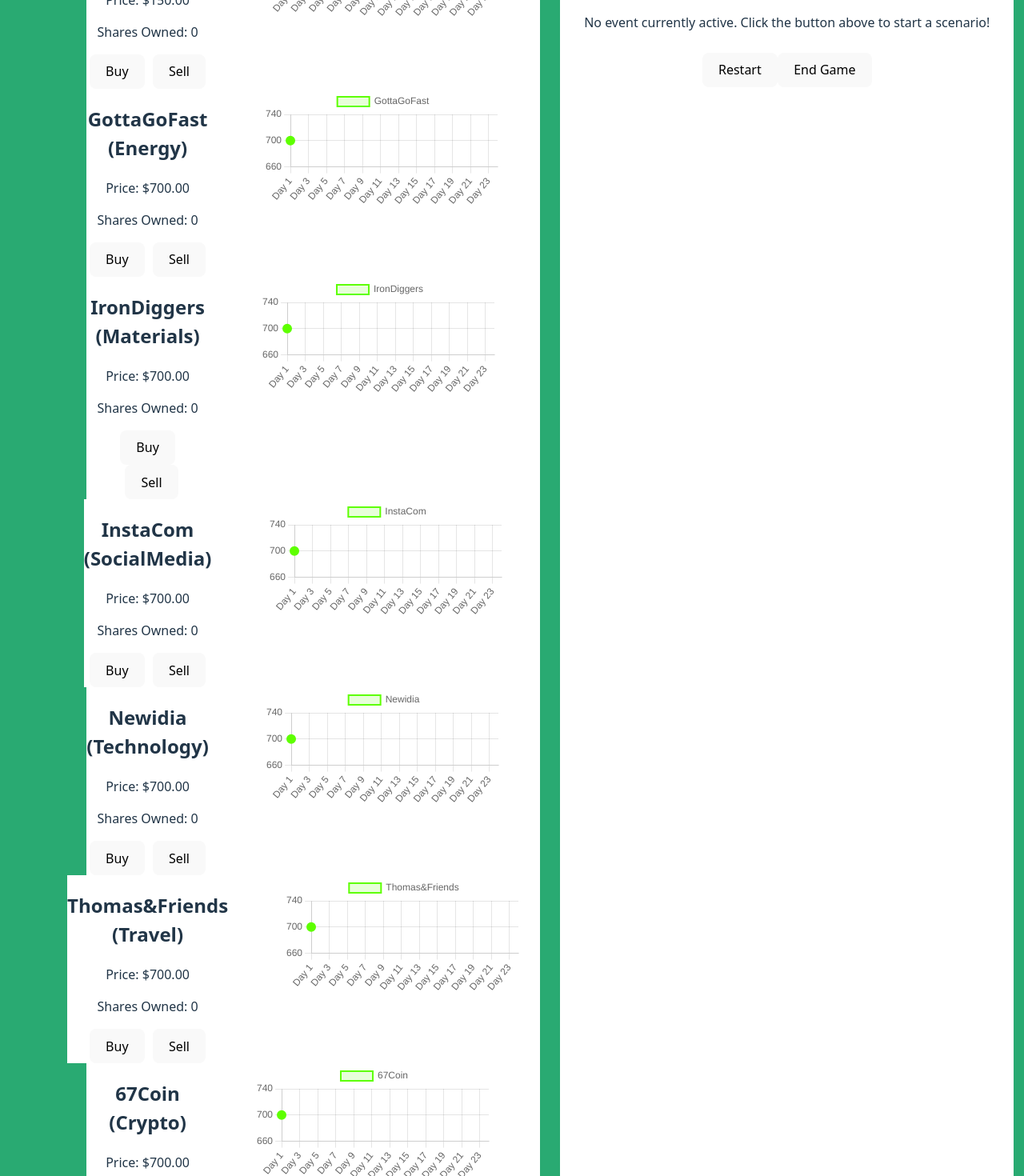
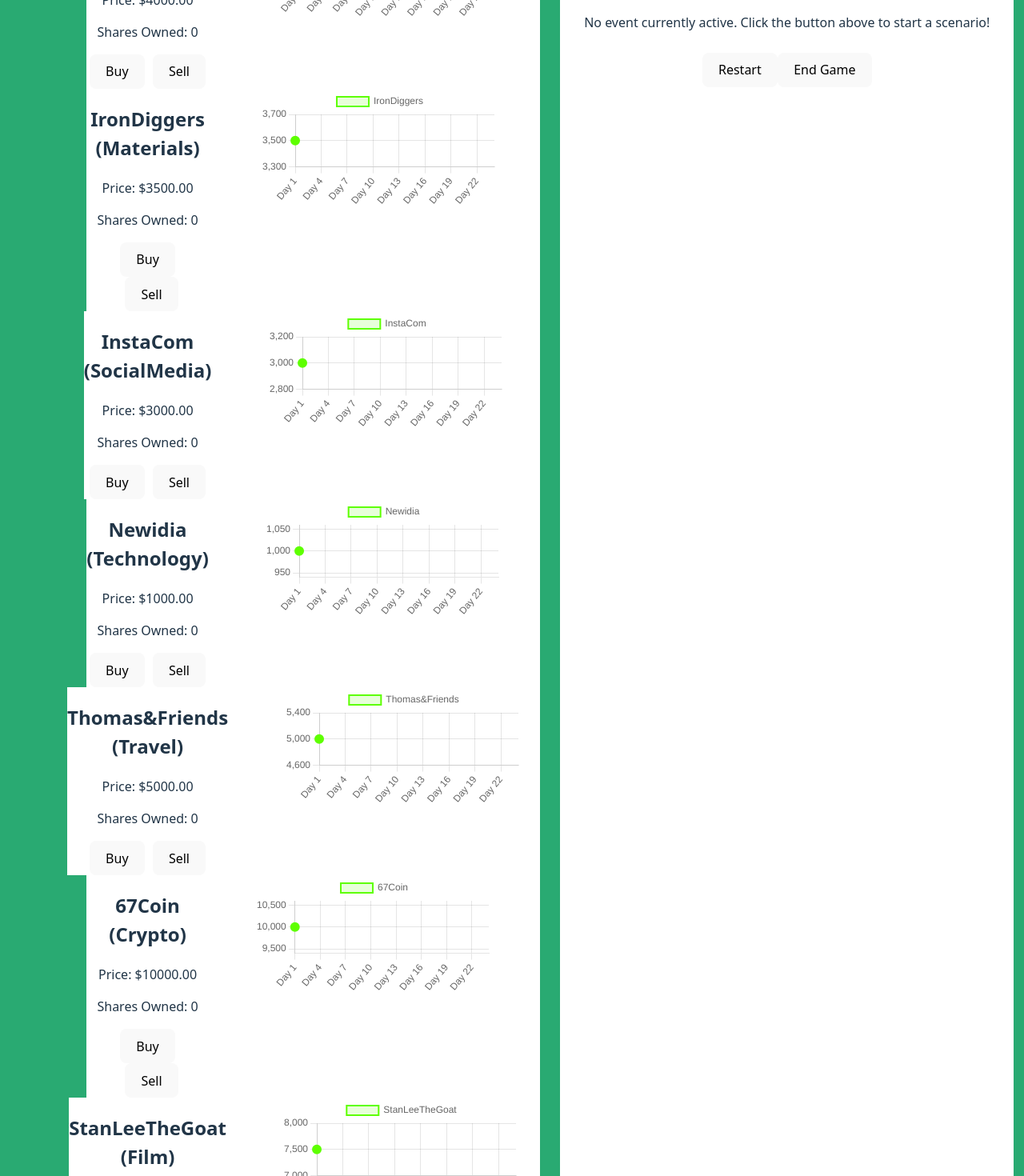
Before and after one commit to williamz2198/HackNYU-2025, a React (Vite) app in the folder win-or-crash/: page / in a window 1280 px wide. Shown: the part 660-2130 px from the top of the page at 80% size. Built offline with nearby package versions, Linux system fonts and the light colour scheme.

Commit message:
changed values

```diff
--- a/win-or-crash/src/App.jsx
+++ b/win-or-crash/src/App.jsx
@@ -13,14 +13,13 @@ function App() {
   const [money,setMoney] = useState(10000);
   const [portfolio, setPortfolio] = useState({}); // key: stock.name -> { quantity, avgPrice }
   const [stocks, setStocks] = useState([
-    {category: "HealthCare", name: "CoronaCare", currentPrice: 150, trend: 0.0002, volatility: 0.02, history: [150] },
-    {category: "Energy", name: "GottaGoFast", currentPrice: 700, trend: 0.0003, volatility: 0.03, history: [700] },
-    {category: "Materials", name: "IronDiggers", currentPrice: 700, trend: 0.0003, volatility: 0.03, history: [700] },
-    {category: "SocialMedia", name: "InstaCom", currentPrice: 700, trend: 0.0003, volatility: 0.03, history: [700] },
-    {category: "Technology", name: "Newidia", currentPrice: 700, trend: 0.0003, volatility: 0.03, history: [700] },
-    {category: "Travel", name: "Thomas&Friends", currentPrice: 700, trend: 0.0003, volatility: 0.03, history: [700] },
-    {category: "Crypto", name: "67Coin", currentPrice: 700, trend: 0.0003, volatility: 0.03, history: [700] },
-    {category: "Film", name: "StanLeeTheGoat", currentPrice: 700, trend: 0.0003, volatility: 0.03, history: [700] }
+    {category: "HealthCare", name: "CoronaCare", currentPrice: 4000, trend: 0.0002, volatility: 0.2, history: [4000] },
+    {category: "Materials", name: "IronDiggers", currentPrice: 3500, trend: 0.0003, volatility: 0.25, history: [3500] },
+    {category: "SocialMedia", name: "InstaCom", currentPrice: 3000, trend: 0.0003, volatility: 0.17, history: [3000] },
+    {category: "Technology", name: "Newidia", currentPrice: 1000, trend: 0.0003, volatility: 0.4, history: [1000] },
+    {category: "Travel", name: "Thomas&Friends", currentPrice: 5000, trend: 0.0003, volatility: 0.1, history: [5000] },
+    {category: "Crypto", name: "67Coin", currentPrice: 10000, trend: 0.0003, volatility: 0.03, history: [10000] },
+    {category: "Film", name: "StanLeeTheGoat", currentPrice: 7500, trend: 0.0003, volatility: 0.07, history: [7500] }
   ])
   const [playerStocks,setPlayerStocks] = useState([
     {label: "Your stocks",
@@ -229,7 +228,7 @@ function App() {
            <p>Cash: ${money.toFixed(2)}</p>
            <p>Stock Value: ${(calculateTotalScore() - money).toFixed(2)}</p>
            <h2>Total Score: ${calculateTotalScore().toFixed(2)}</h2>
-           <button onClick={restartGame} style={{ marginTop: "20px", padding: "10px 20px" }}>Play Again</button>
+           <RestartButton>Play Again</RestartButton>
          </div>
        </div>
      )}
```
